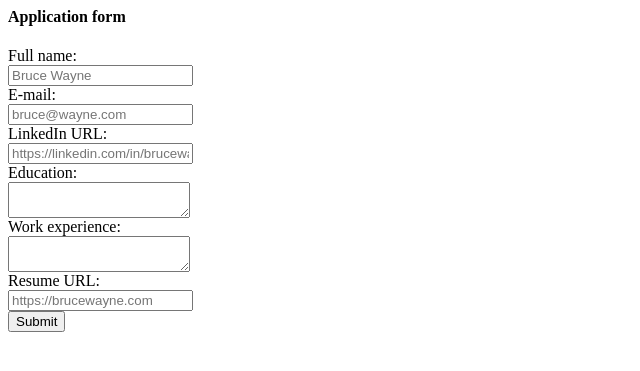
After one commit to NeilMRC/jovians-career-website-v2, a Flask app: template templates/application_form.html in a window 1280 px wide. The commit adds this page. Shown: the top 371 px of the page, without its empty margins (0-640 px from the left). Run offline with Flask 2, Linux system fonts and the light colour scheme; the template is opened without the code that fills it, so the values that code supplies are empty.

Commit message:
store applications in database

```diff
--- a/app.py
+++ b/app.py
@@ -1,7 +1,7 @@
 # This is the first file of the project 17/02/2023
 # Modified to V2 on 21/02/2023
-from flask import Flask, render_template,jsonify
-from database import get_jobs_from_db, load_job_from_db
+from flask import Flask, render_template,jsonify,request
+from database import get_jobs_from_db, load_job_from_db, add_application_to_db
 
 app = Flask(__name__)
 Company="Camel"
@@ -25,5 +25,12 @@ def show_job(id):
     return "Not found",404
   return render_template("jobpage.html",job=job, company_name=Company)
 
+@app.route("/job/<id>/apply", methods=['post'])
+def apply_to_job(id):
+  data=request.form
+  job = load_job_from_db(id)
+  add_application_to_db(id,data)
+  return render_template('application_submitted.html', application=data, company_name=Company, job=job)
+
 if __name__=="__main__":
   app.run(host='0.0.0.0',debug=True)
--- /dev/null
+++ b/templates/application_form.html
@@ -0,0 +1,30 @@
+<h4>Application form</h4>
+<form action="/job/{{job['id']}}/apply" method="post">
+<div class="mb-2">
+<label>Full name: </label><br>
+<input type="text" name="full_name" placeholder="Bruce Wayne">
+</div>
+<div class="mb-2">
+  <label>E-mail: </label><br>
+<input type="text" name="email" placeholder="bruce@wayne.com">
+</div>
+<div class="mb-2">
+  <label>LinkedIn URL: </label><br>
+<input type="text" name="linkedin_url"   placeholder="https://linkedin.com/in/brucewaye">
+</div>
+<div class="mb-2">
+  <label>Education: </label><br>
+<textarea name="education"></textarea>
+</div>
+<div class="mb-2">
+  <label>Work experience: </label><br>
+<textarea name="work_experience"></textarea>
+</div>
+<div class="mb-2">
+  <label>Resume URL: </label><br>
+<input type="text" name="resume_url"   placeholder="https://brucewayne.com">
+</div>
+
+
+<input type="submit">
+</form>
--- a/templates/jobpage.html
+++ b/templates/jobpage.html
@@ -28,7 +28,11 @@
 </ol>
 <h4>Salary</h4>
 <p>{{job.currency}}{{job.salary}}</p>
+<div>
+{% include 'application_form.html' %}
+</div>
 {% include 'footer.html' %}
 </div>
+
 </body>
 </html>
```
Also changed, not shown: database.py (+18 -9 lines), templates/application_submitted.html (added, +35 -0 lines).
